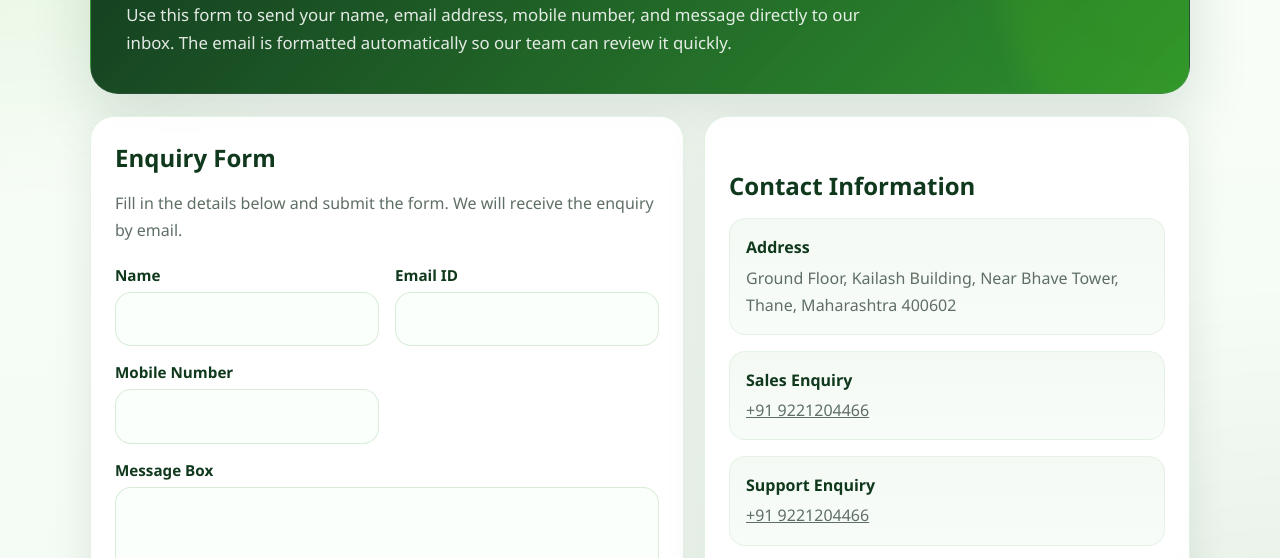
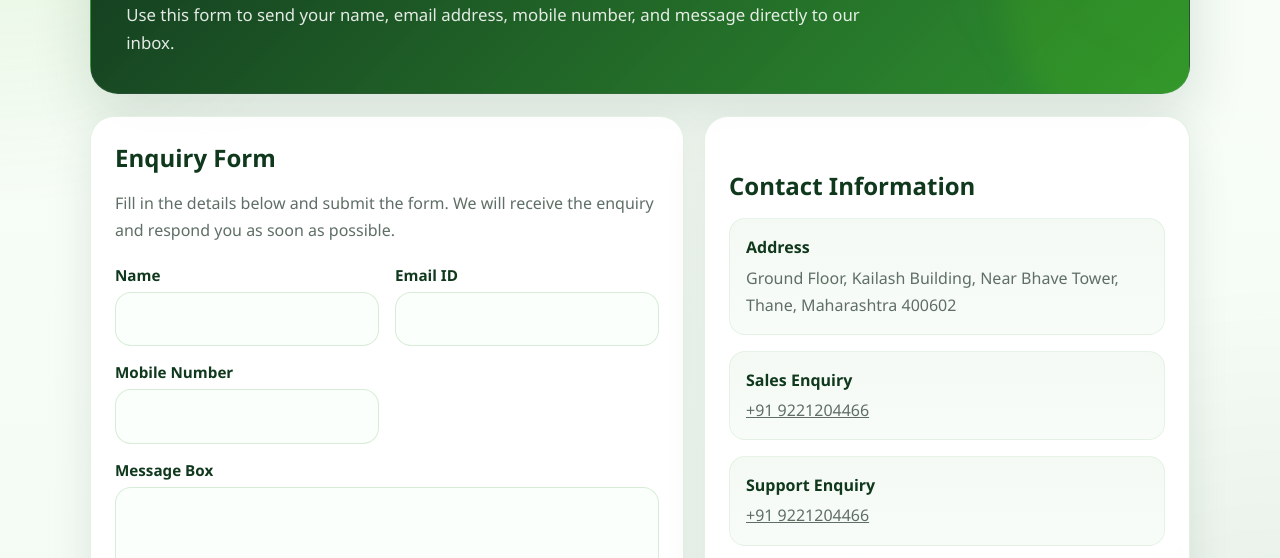
Before and after one commit to dipanshuagarwal05/Smarttech_Web, a website: page enquiry.html in a window 1280 px wide. Shown: the part 219-777 px from the top of the page. Drawn offline with Linux system fonts and the light colour scheme.

Commit message:
enquiry form text update

```diff
--- a/enquiry.html
+++ b/enquiry.html
@@ -289,14 +289,13 @@
         <section class="enquiry-shell">
             <div class="hero-card">
                 <h1>Send an Enquiry</h1>
-                <p>Use this form to send your name, email address, mobile number, and message directly to our inbox.
-                    The email is formatted automatically so our team can review it quickly.</p>
+                <p>Use this form to send your name, email address, mobile number, and message directly to our inbox.</p>
             </div>
 
             <div class="layout">
                 <section class="form-card" aria-label="Enquiry form">
                     <h2>Enquiry Form</h2>
-                    <p>Fill in the details below and submit the form. We will receive the enquiry by email.</p>
+                    <p>Fill in the details below and submit the form. We will receive the enquiry and respond you as soon as possible.</p>
 
                     <form id="enquiryForm">
                         <div class="grid">
```
